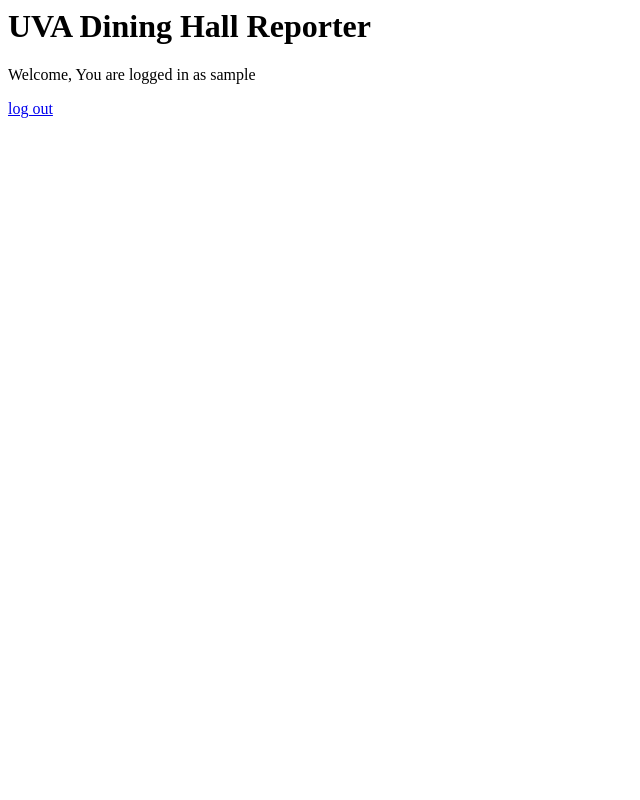
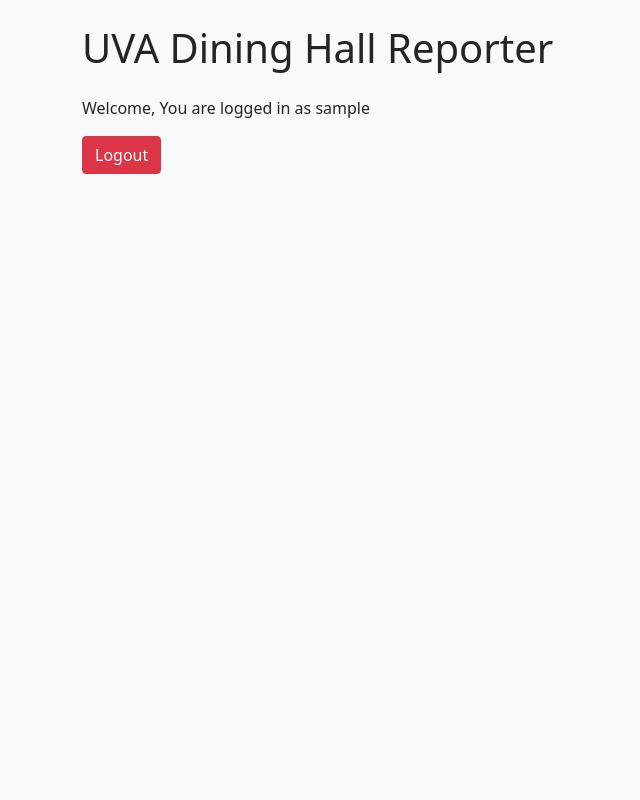
Before and after one commit to MiaLA55/UVA-Dine-Reporter, a Django app: page /auth_home/ in a window 1280 px wide. Shown: the whole page, without its empty margins (0-640 px from the left). Run offline with Django 5.2, Linux system fonts and the light colour scheme; the visitor is signed in with stand-in values (Sample User, id 1); some libraries are stand-ins or nearby versions.

Commit message:
Added bootstrap styling for both auth_home.html and home.html

```diff
--- a/login/templates/login/auth_home.html
+++ b/login/templates/login/auth_home.html
@@ -5,17 +5,29 @@
 *  Date: December 18, 2020
 *  URL: https://web.archive.org/web/20210123204124/https://www.section.io/engineering-education/django-google-oauth/
 ***************************************************************************************/ -->
+<head>
+    <meta charset="UTF-8">
+    <meta name="viewport" content="width=device-width, initial-scale=1.0">
+    <link href="https://cdn.jsdelivr.net/npm/bootstrap@5.0.0/dist/css/bootstrap.min.css" rel="stylesheet">
+    <!-- Other meta tags and title go here -->
+</head>
+
 {% load socialaccount %}
 <html>
 
-<body>
-  <h1>UVA Dining Hall Reporter </h1>
-  {% if user.is_authenticated %}
-  <p>Welcome, You are logged in as {{ user.username }}</p>
-  {% else %}
-  <a href="{% provider_login_url 'google' %}">Login With Google</a>
-  {% endif %}
-  <a href="{% url 'login:home' %}">log out</a>
+<body class="bg-light">
+    <div class="container mt-4">
+        <h1 class="mb-4">UVA Dining Hall Reporter</h1>
+        {% if user.is_authenticated %}
+            <p>Welcome, You are logged in as {{ user.username }}</p>
+        {% else %}
+            <a href="{% provider_login_url 'google' %}" class="btn btn-primary">Login With Google</a>
+        {% endif %}
+        <a href="{% url 'login:home' %}" class="btn btn-danger">Logout</a>
+    </div>
+
+    <!-- Other scripts or Bootstrap JS if needed -->
+<script src="https://cdn.jsdelivr.net/npm/bootstrap@5.0.0/dist/js/bootstrap.bundle.min.js"></script>
+
 </body>
-
 </html>
```
Also changed, not shown: login/templates/login/home.html (+15 -4 lines).
